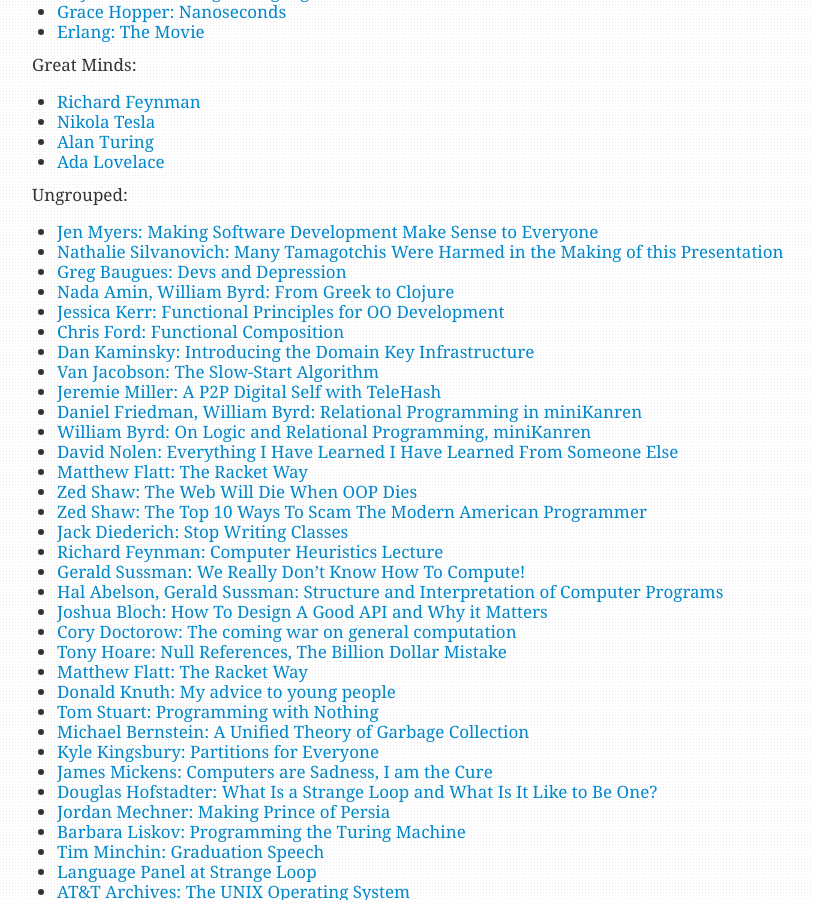
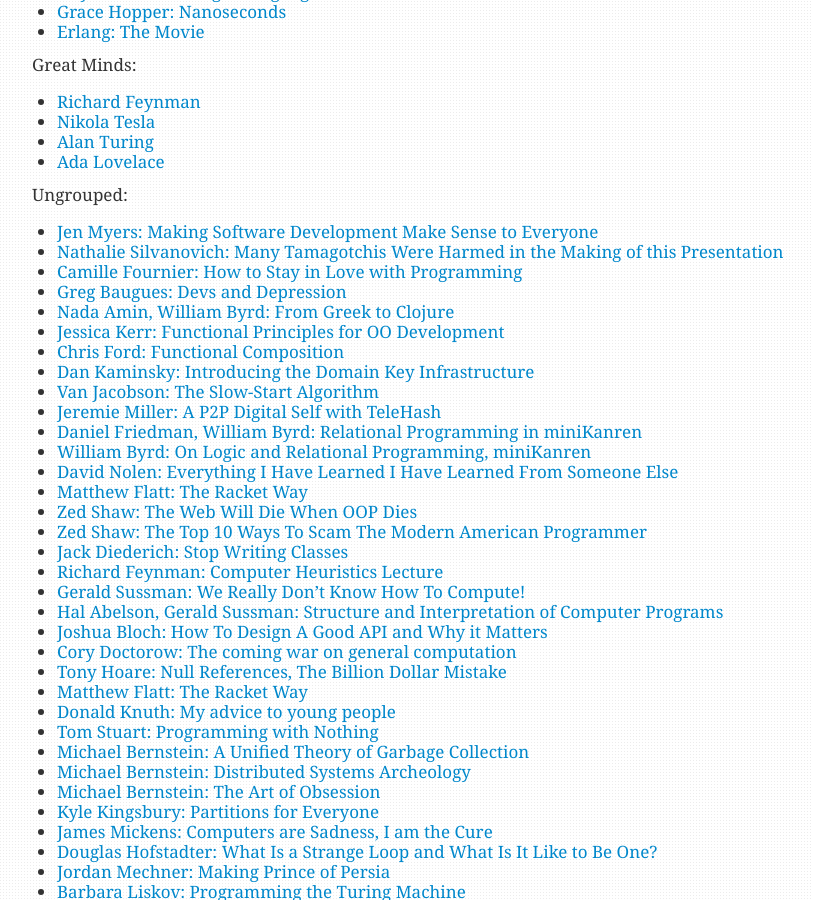
Before and after one commit to igorw/weblog, a Jekyll site: the page built from videoshelf.md, in a window 1280 px wide and 900 px high, scrolled down 743 px. Shown: the whole window, without its empty margins (228-1041 px from the left). Built offline with Jekyll 4.4.1, drawn with Linux system fonts in a browser that asks for light colours; Markdown is read by kramdown in place of the engine named in the settings.

Commit message:
some !!con

```diff
--- a/videoshelf.md
+++ b/videoshelf.md
@@ -54,6 +54,7 @@
 
 * [Jen Myers: Making Software Development Make Sense to Everyone](http://www.infoq.com/presentations/software-development-everyone)
 * [Nathalie Silvanovich: Many Tamagotchis Were Harmed in the Making of this Presentation](https://www.youtube.com/watch?v=WOJfUcCOhJ0)
+* [Camille Fournier: How to Stay in Love with Programming](https://www.youtube.com/watch?v=sc8sc-ELMhA)
 * [Greg Baugues: Devs and Depression](https://www.youtube.com/watch?v=yFIa-Mc2KSk)
 * [Nada Amin, William Byrd: From Greek to Clojure](https://www.youtube.com/watch?v=7kPMFkNm2dw)
 * [Jessica Kerr: Functional Principles for OO Development](https://www.youtube.com/watch?v=tq5SQ4W3gRI)
@@ -78,6 +79,8 @@
 * [Donald Knuth: My advice to young people](https://www.youtube.com/watch?v=75Ju0eM5T2c)
 * [Tom Stuart: Programming with Nothing](http://rubymanor.org/3/videos/programming_with_nothing/)
 * [Michael Bernstein: A Uniﬁed Theory of Garbage Collection](https://www.youtube.com/watch?v=XtUtfARSIv8)
+* [Michael Bernstein: Distributed Systems Archeology](https://www.youtube.com/watch?v=Wp08EmQtP44)
+* [Michael Bernstein: The Art of Obsession](https://www.youtube.com/watch?v=yJgwrk6_zGY)
 * [Kyle Kingsbury: Partitions for Everyone](http://www.infoq.com/presentations/partitioning-comparison)
 * [James Mickens: Computers are Sadness, I am the Cure](https://vimeo.com/95066828)
 * [Douglas Hofstadter: What Is a Strange Loop and What Is It Like to Be One?](http://www.infoq.com/presentations/strange-loop-keynote)
```
